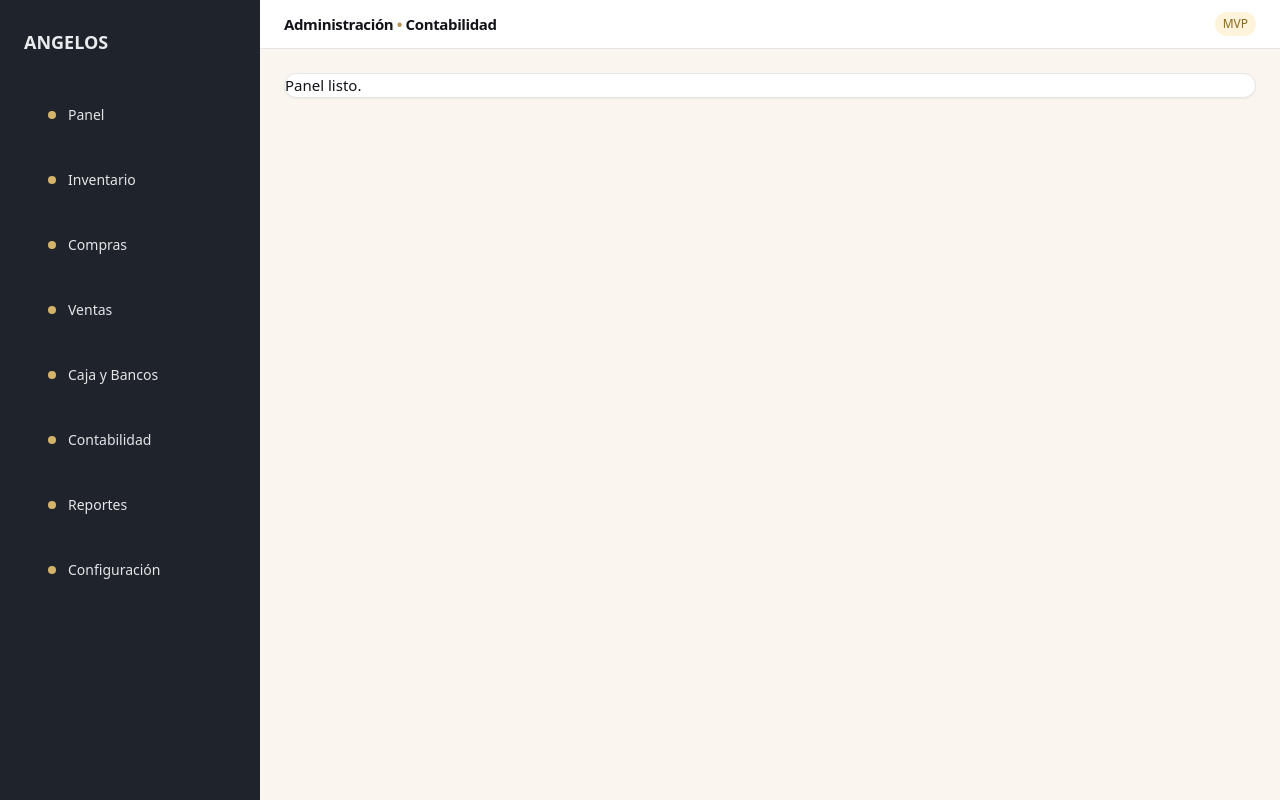
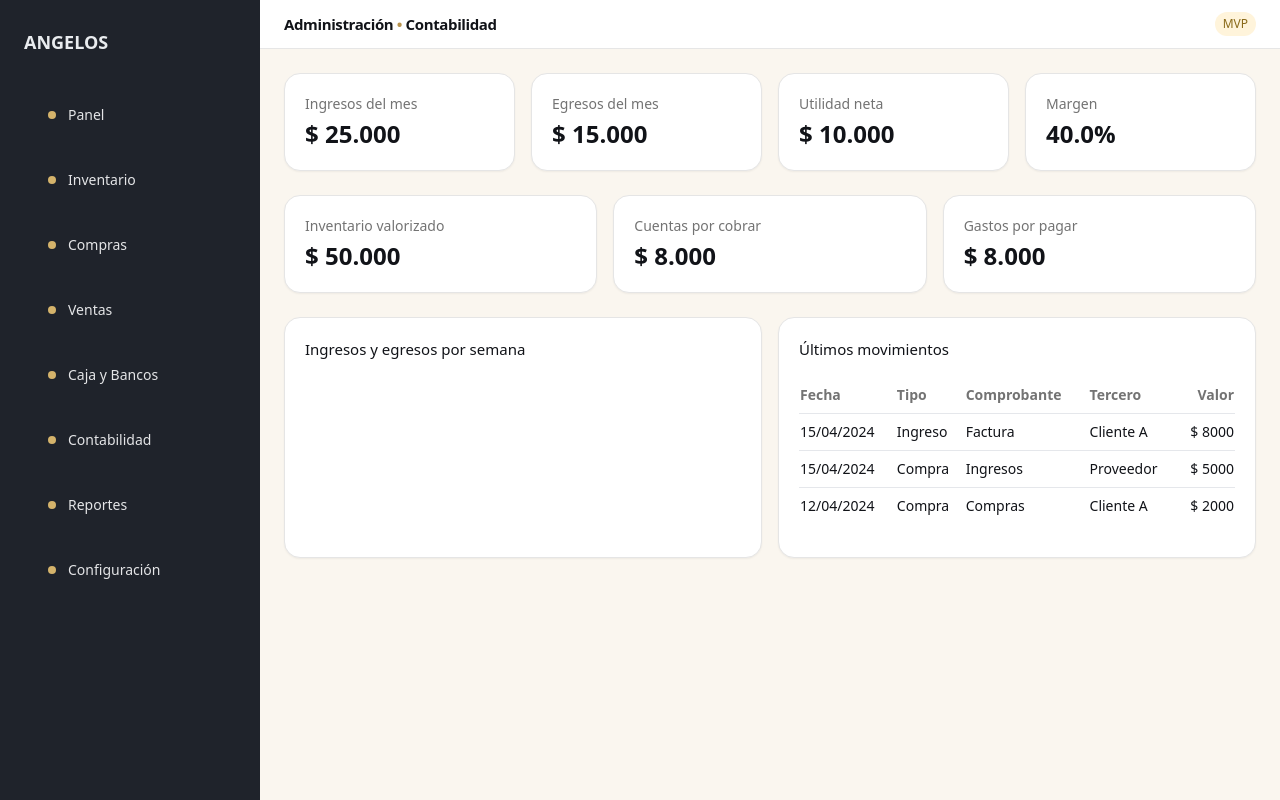
Before and after one commit to Juangranados89/Angelos-Store, a Next.js app: page / in a window 1280 px wide. Built offline with nearby package versions, Linux system fonts and the light colour scheme.

Commit message:
Update page.tsx

```diff
--- a/src/app/page.tsx
+++ b/src/app/page.tsx
@@ -1 +1,60 @@
-export default function P(){return <div className='card'>Panel listo.</div>}
+export default function Home() {
+  return (
+    <div className="space-y-6">
+      {/* Tarjetas métricas */}
+      <section className="grid gap-4 md:grid-cols-4">
+        <div className="stat"><h3>Ingresos del mes</h3><div className="v">$ 25.000</div></div>
+        <div className="stat"><h3>Egresos del mes</h3><div className="v">$ 15.000</div></div>
+        <div className="stat"><h3>Utilidad neta</h3><div className="v">$ 10.000</div></div>
+        <div className="stat"><h3>Margen</h3><div className="v">40.0%</div></div>
+      </section>
+
+      {/* Tarjetas secundarias */}
+      <section className="grid gap-4 md:grid-cols-3">
+        <div className="stat"><h3>Inventario valorizado</h3><div className="v">$ 50.000</div></div>
+        <div className="stat"><h3>Cuentas por cobrar</h3><div className="v">$ 8.000</div></div>
+        <div className="stat"><h3>Gastos por pagar</h3><div className="v">$ 8.000</div></div>
+      </section>
+
+      {/* “Chart” tipo barras sencillo con CSS para no agregar librerías */}
+      <section className="grid gap-4 md:grid-cols-2">
+        <div className="card p-5">
+          <h3 className="font-medium mb-4">Ingresos y egresos por semana</h3>
+          <div className="flex items-end gap-3 h-40">
+            {[20,28,32,30,35,38,42].map((v,i)=>(
+              <div key={i} className="w-8 bg-neutral-200 rounded">
+                <div className="w-8 rounded-t" style={{height:`${v}%`, background:"var(--accent)"}}/>
+              </div>
+            ))}
+          </div>
+        </div>
+        <div className="card p-5">
+          <h3 className="font-medium mb-4">Últimos movimientos</h3>
+          <table className="w-full text-sm">
+            <thead className="text-neutral-500">
+              <tr>
+                <th className="py-2 text-left">Fecha</th>
+                <th className="py-2 text-left">Tipo</th>
+                <th className="py-2 text-left">Comprobante</th>
+                <th className="py-2 text-left">Tercero</th>
+                <th className="py-2 text-right">Valor</th>
+              </tr>
+            </thead>
+            <tbody>
+              {[
+                ["15/04/2024","Ingreso","Factura","Cliente A","$ 8000"],
+                ["15/04/2024","Compra","Ingresos","Proveedor","$ 5000"],
+                ["12/04/2024","Compra","Compras","Cliente A","$ 2000"],
+              ].map((r,i)=>(
+                <tr key={i} className="border-t">
+                  <td className="py-2">{r[0]}</td><td>{r[1]}</td><td>{r[2]}</td><td>{r[3]}</td>
+                  <td className="py-2 text-right">{r[4]}</td>
+                </tr>
+              ))}
+            </tbody>
+          </table>
+        </div>
+      </section>
+    </div>
+  );
+}
```
